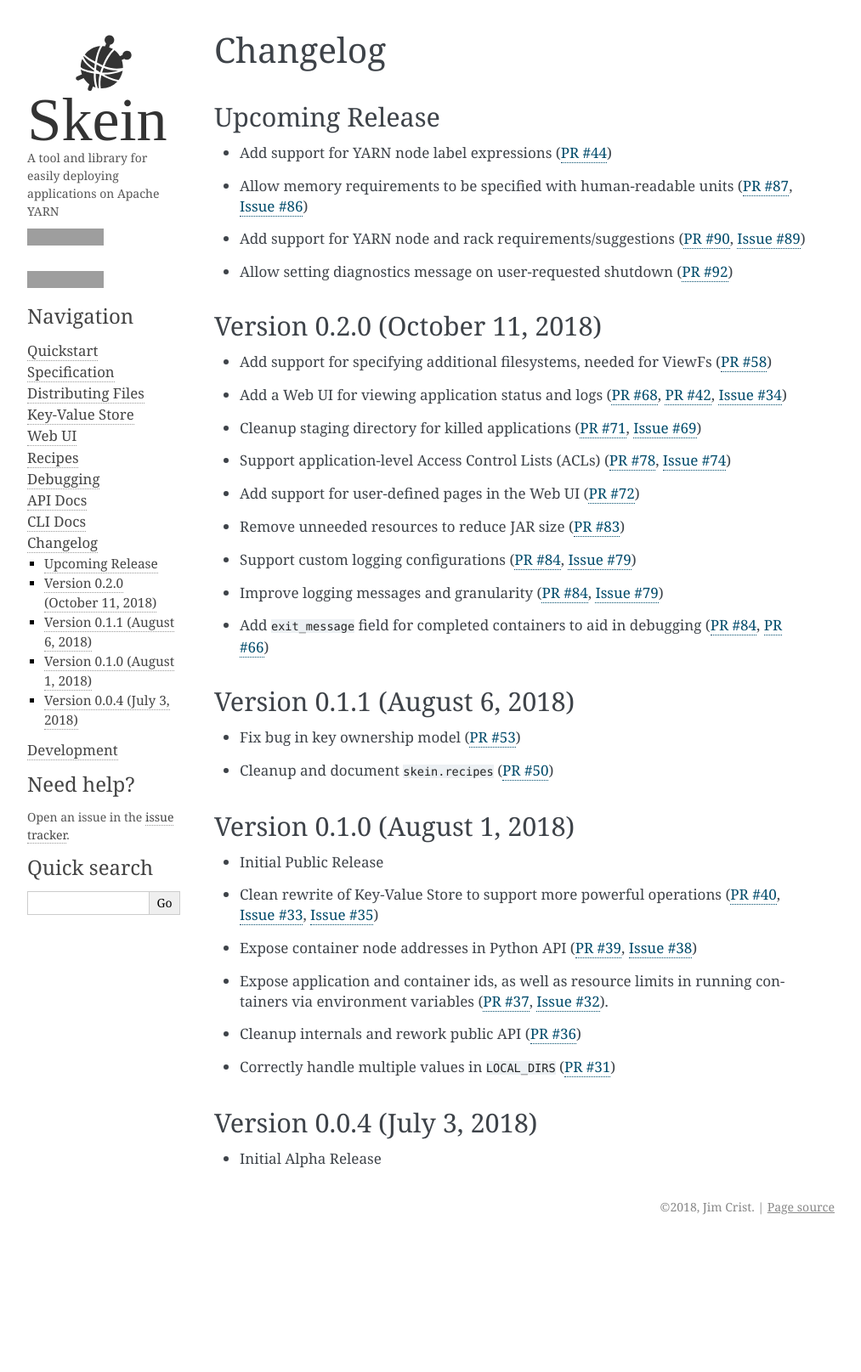
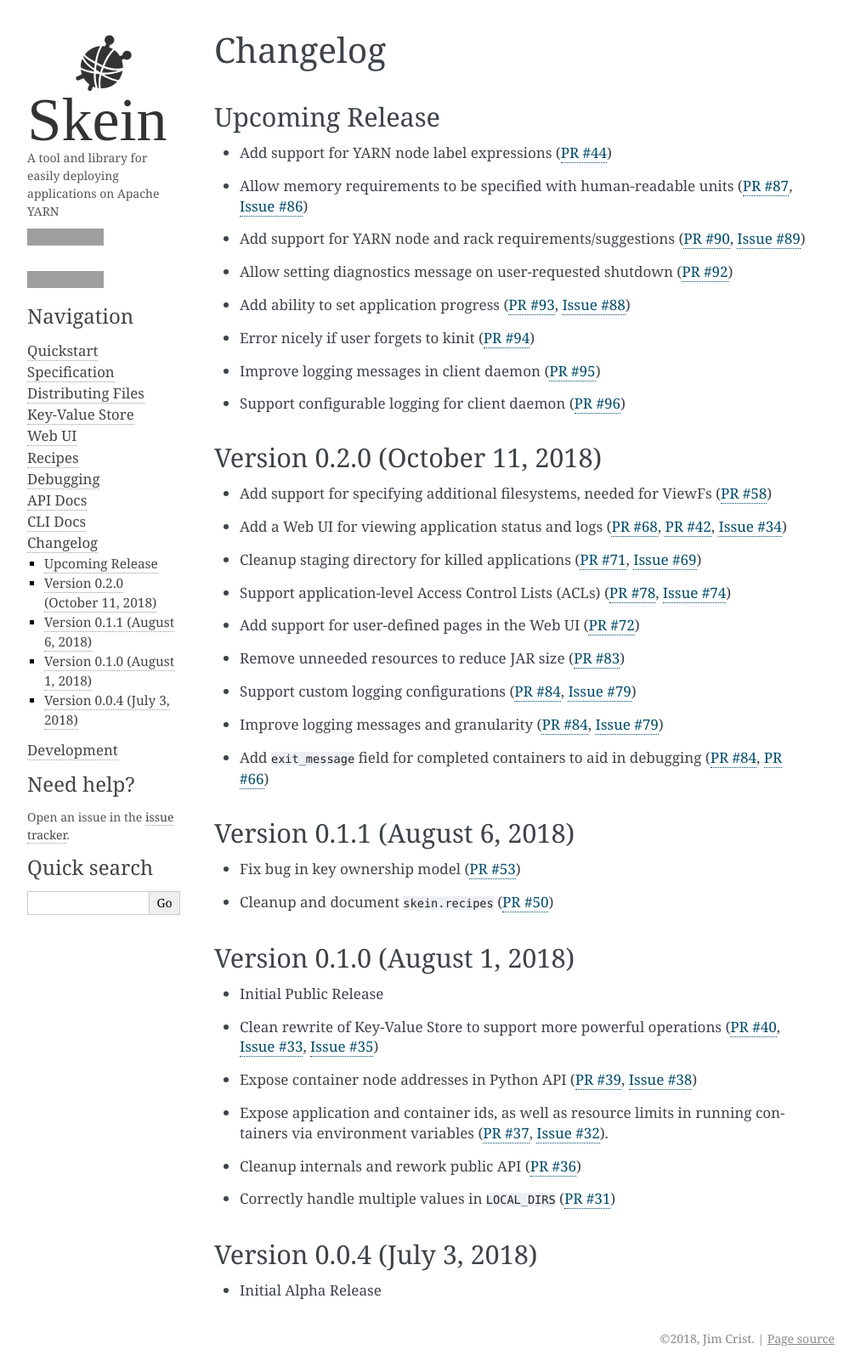
Before and after one commit to jcrist/skein, a Sphinx documentation site: the page built from docs/source/changelog.rst, in a window 1280 px wide. Shown: the whole page at 85% size, without its empty margins (138-1151 px from the left). Built offline with Sphinx 7.4.7, drawn with Linux system fonts in a browser that asks for light colours; before the commit the page ends 1460 px from its top, so only the background shows below that; grey boxes are pictures that could not be loaded.

Commit message:
Update changelog for release [skip-tests]

```diff
--- a/docs/source/changelog.rst
+++ b/docs/source/changelog.rst
@@ -10,6 +10,10 @@
 - Add support for YARN node and rack requirements/suggestions (:pr:`90`,
   :issue:`89`)
 - Allow setting diagnostics message on user-requested shutdown (:pr:`92`)
+- Add ability to set application progress (:pr:`93`, :issue:`88`)
+- Error nicely if user forgets to kinit (:pr:`94`)
+- Improve logging messages in client daemon (:pr:`95`)
+- Support configurable logging for client daemon (:pr:`96`)
 
 Version 0.2.0 (October 11, 2018)
 --------------------------------
```
